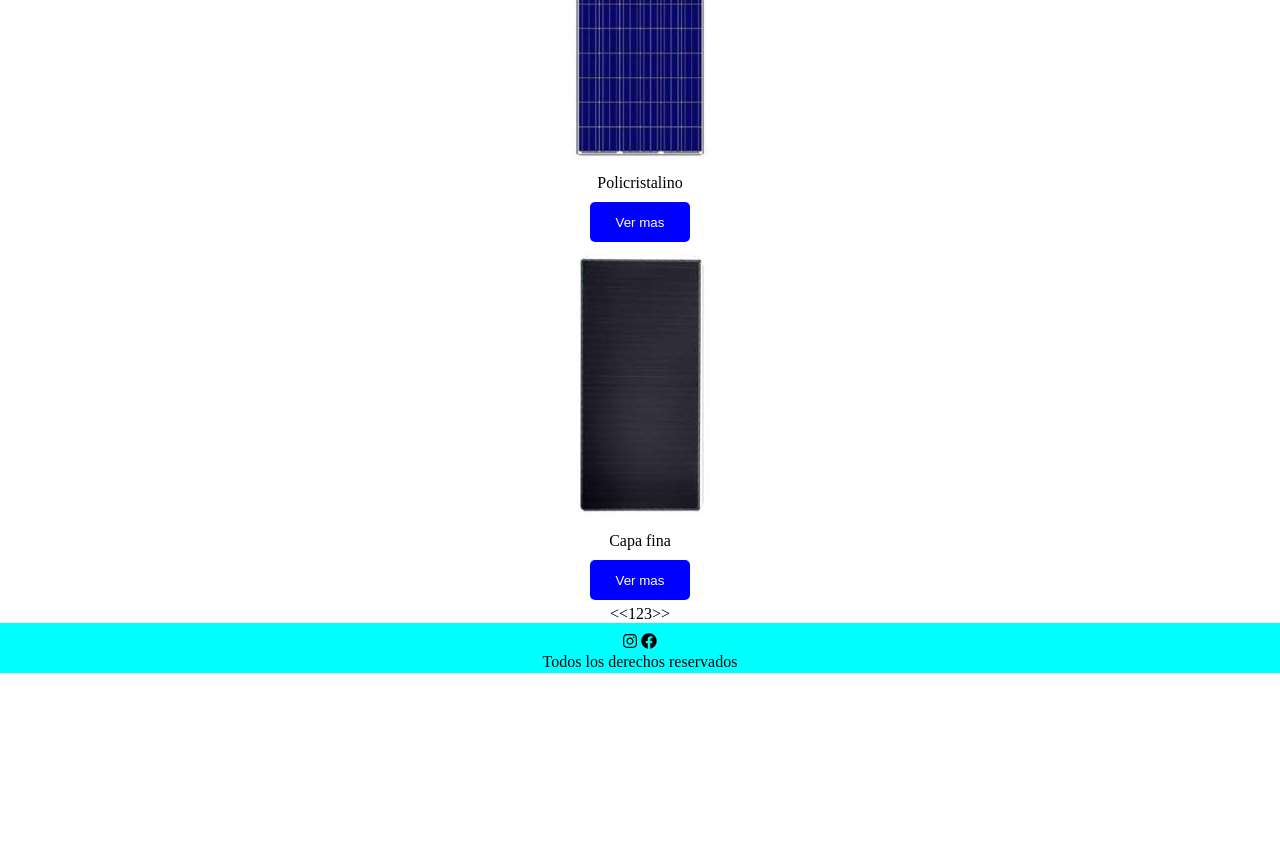
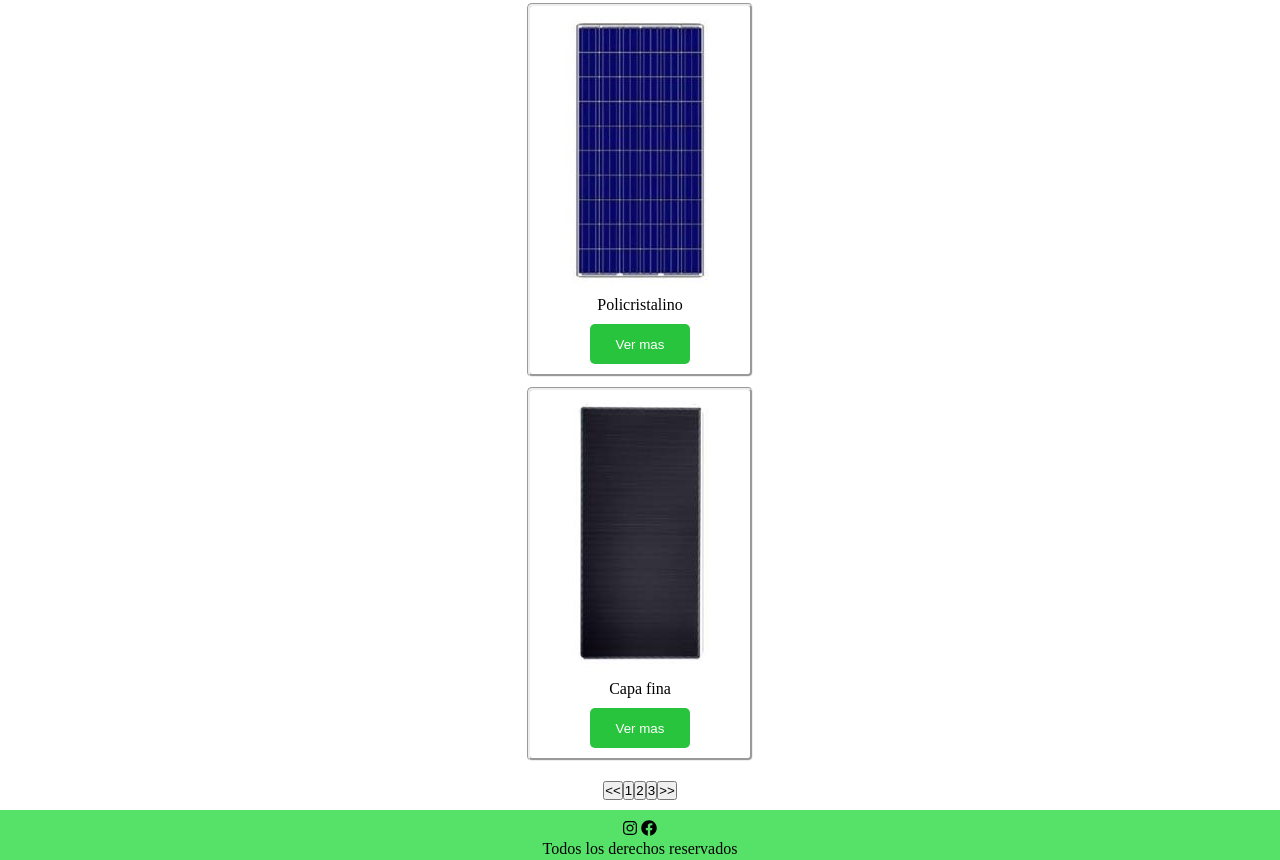
Before and after one commit to Shagooh/carstore, a plain HTML site: page index.html in a window 1280 px wide. Shown: the part 1643-2503 px from the top of the page. Before the commit the page ends 2316 px from the top, so only its background shows below. Drawn offline with Linux system fonts and the light colour scheme.

Commit message:
ajsutes varios

```diff
--- a/assets/css/style.css
+++ b/assets/css/style.css
@@ -18,7 +18,7 @@
 .nav-section {
     grid-area: navbar;
     display: flex;
-    background-color: aqua;
+    background-color: rgb(86, 226, 105);
     justify-content: space-between;
     padding: 10px;
 }
@@ -46,7 +46,7 @@
 
 .filters-section select {
     width: 200px;
-    height: 50px;
+    height: 30px;
 }
 
 .main-section {
@@ -63,8 +63,10 @@
     flex-direction: column;
     align-items: center;
     width: 200px;
-    padding: 5px;
+    margin: 10px;
+    padding: 10px;
     gap: 10px;
+    border-style:groove ;
     border-radius: 5px;
 }
 
@@ -73,7 +75,7 @@
 }
 
 .main-section .card-container .card button {
-    background-color: blue;
+    background-color: rgb(41, 196, 61);
     color: white;
     width: 100px;
     height: 40px;
@@ -81,11 +83,13 @@
     border-radius: 5px;
 }
 
-.main-section .navigation ul {
+.main-section .navigation {
     list-style: none;
     display: flex;
     flex-direction: row;
     border-radius: 2px;
+    padding: 10px;
+
 }
 
 .foot-section {
@@ -94,5 +98,5 @@
     flex-direction: column;
     text-align: center;
     padding: 10px;
-    background-color: aqua;
+    background-color: rgb(86, 226, 105);
 }
--- a/index.html
+++ b/index.html
@@ -65,15 +65,11 @@
                 </div>
             </div>
             <div class="navigation">
-                <ul>
-                    <li>
-                        << </li>
-                    <li>1</li>
-                    <li>2</li>
-                    <li>3</li>
-                    <li>></li>
-                    <li>></li>
-                </ul>
+                <button><<</button>
+                <button>1</button>
+                <button>2</button>
+                <button>3</button>
+                <button>>></button>
             </div>
 
         </main>
```
